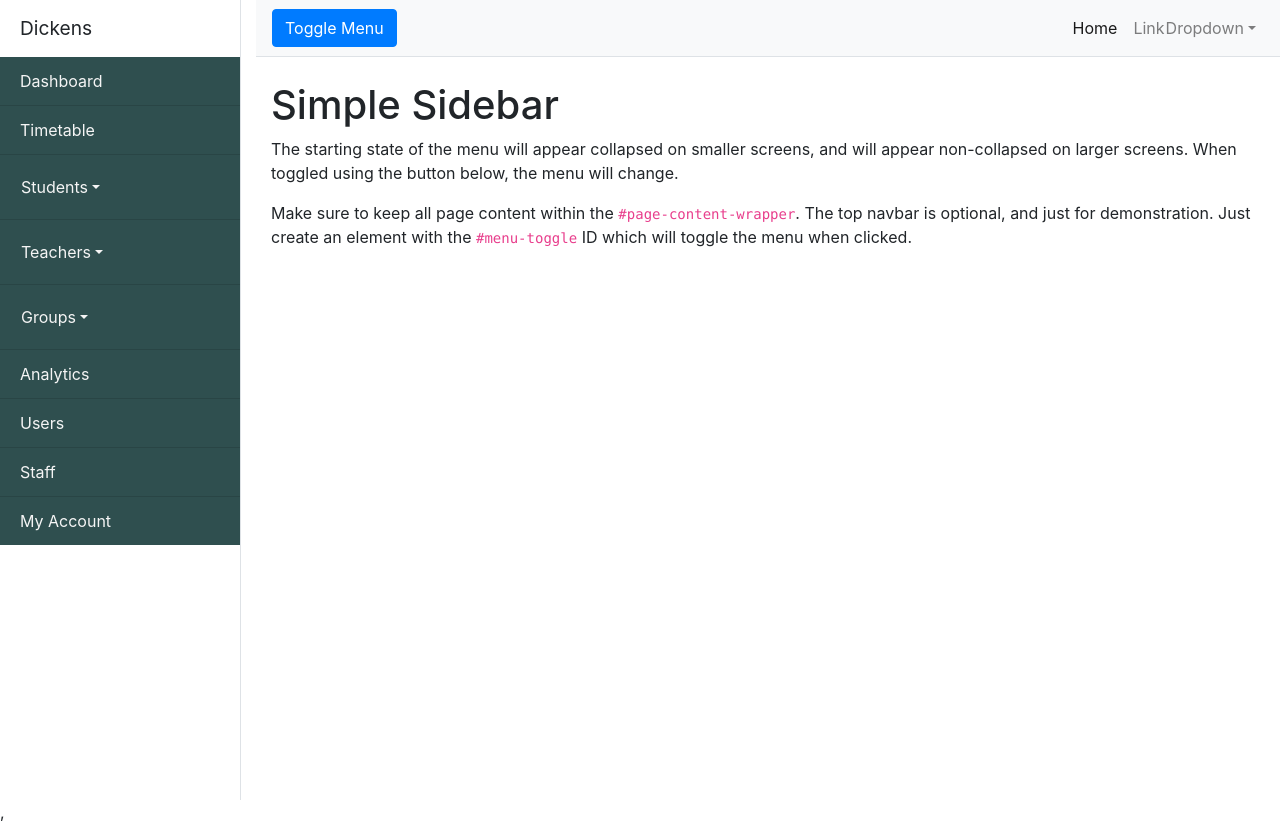
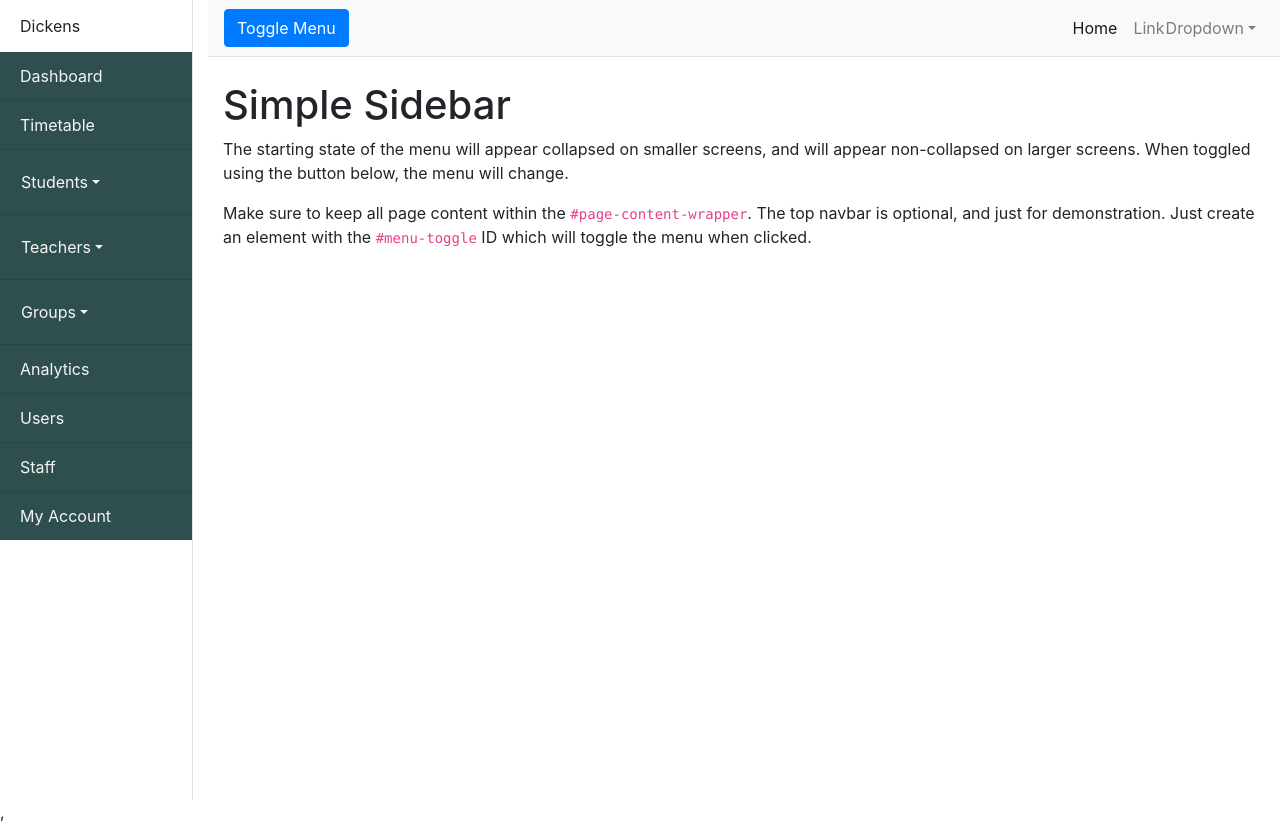
Before and after one commit to MrRisoni/dickensui, a React (Create React App) app: page / in a window 1280 px wide. Built offline with nearby package versions, Linux system fonts and the light colour scheme.

Commit message:
sidebar ok

```diff
--- a/src/SideBar.css
+++ b/src/SideBar.css
@@ -14,6 +14,10 @@
     background-color: lawngreen;
 }
 
+.table-hover tbody tr:hover td, .table-hover tbody tr:hover th {
+    background-color: #99ccff;
+}
+
 #sidebar-wrapper {
     min-height: 100vh;
     margin-left: 0;
@@ -26,11 +30,11 @@
 
 #sidebar-wrapper .sidebar-heading {
     padding: 0.875rem 1.25rem;
-    font-size: 1.2rem;
+    font-size: 1.0rem;
 }
 
 #sidebar-wrapper .list-group {
-    width: 15rem;
+    width: 12rem;
 }
 
 #page-content-wrapper {
```
